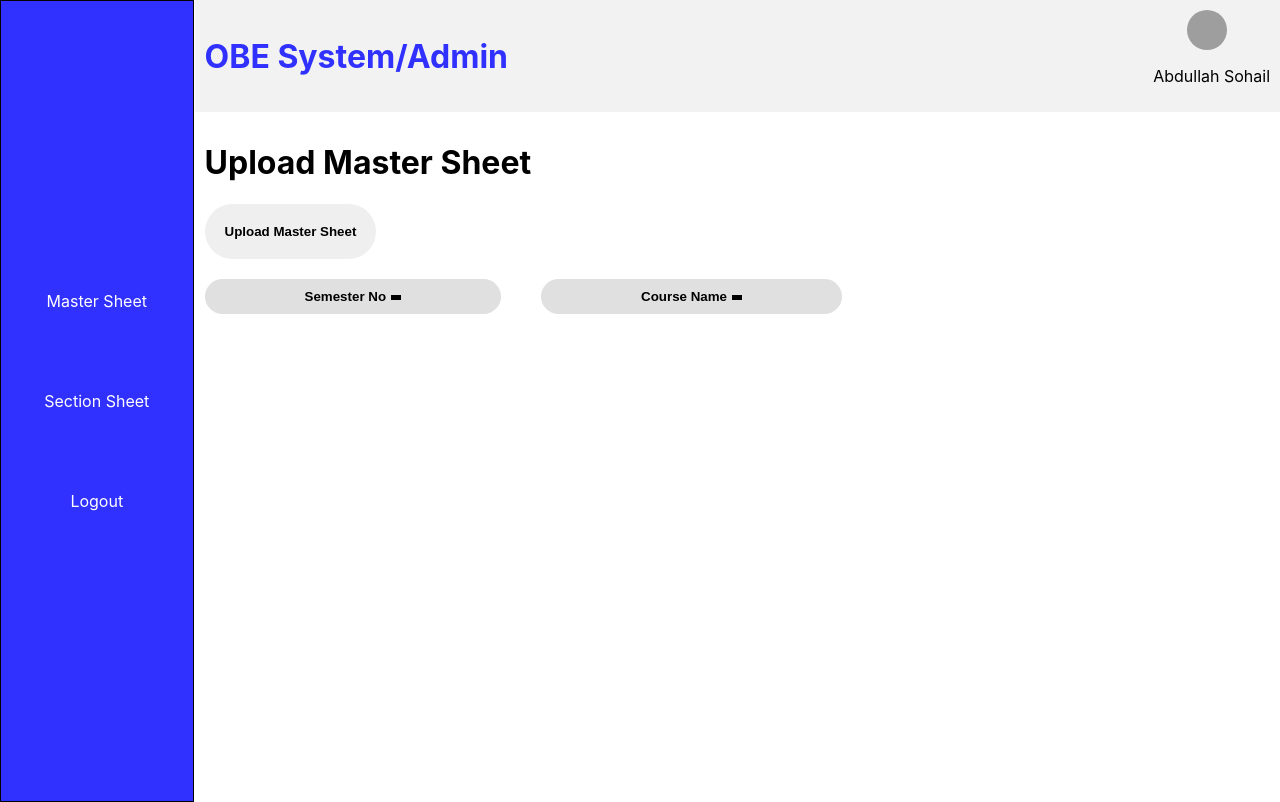
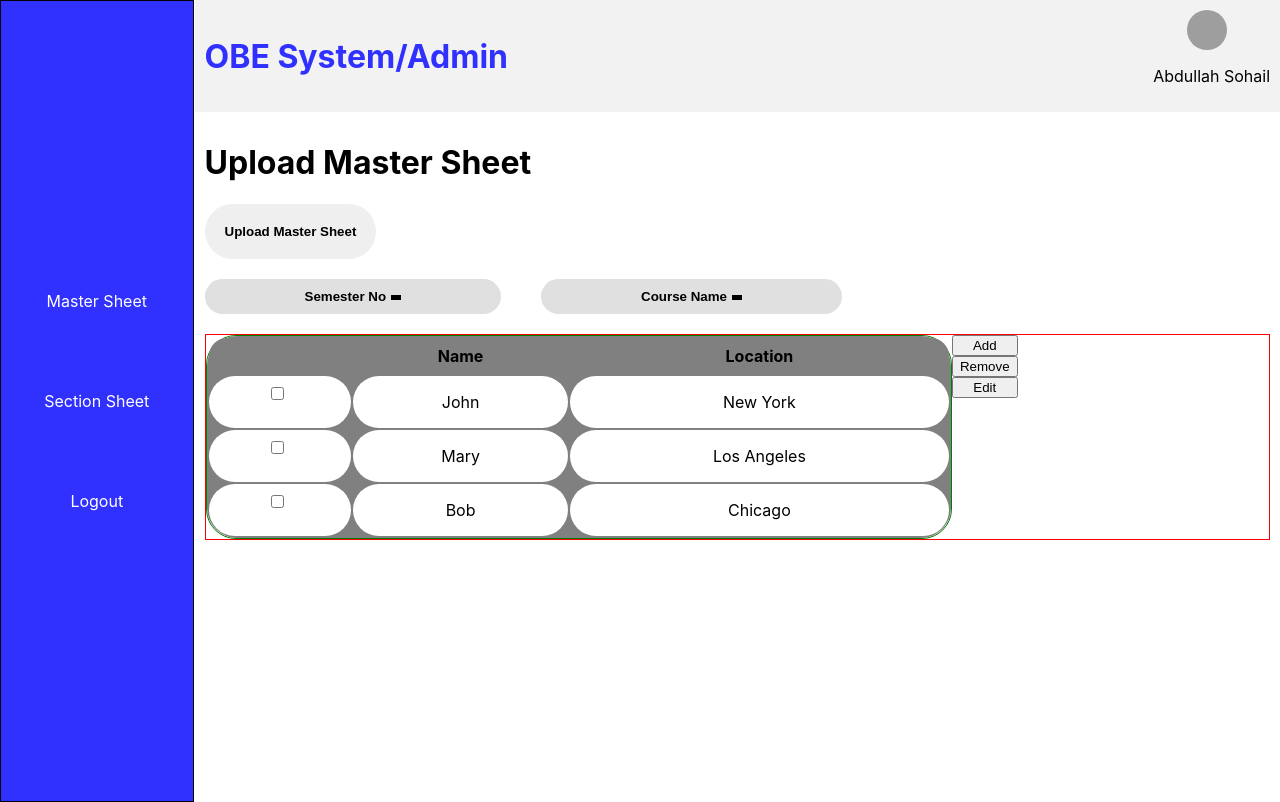
Before and after one commit to rattlesnakexd/intelligentOBE-System, a React (Create React App) app: page / in a window 1280 px wide. Built offline with nearby package versions, Linux system fonts and the light colour scheme; grey boxes are pictures that could not be loaded.

Commit message:
Table added

```diff
--- a/src/AdminHome/AdminHome.css
+++ b/src/AdminHome/AdminHome.css
@@ -36,4 +36,17 @@
 .table{
     flex-direction: row;
     display: flex;
+    margin-top: 20px;
+    border: 1px solid red;
 }
+
+.table-data{
+    border: 1px solid green;
+    width: 70%;
+    border-radius: 30px ;
+}
+
+.table-actions{
+    flex-direction: column;
+    display: flex;
+}
--- a/src/AdminHome/AdminHome.js
+++ b/src/AdminHome/AdminHome.js
@@ -4,6 +4,7 @@ import TopBar from "../topbar/topbar";
 import Button from "../button/button";
 import DropdownMenu from "../dropDown Menu/dropDown";
 import './AdminHome.css'
+import Table from "../table/table";
 
 function AdminHome(){
 
@@ -13,6 +14,12 @@ function AdminHome(){
         { id: 3, label: 'Logout', url: '/logout' },
       ];
     const topbarName = 'Admin';
+    const columns = ["Name", "Location"];
+    const data = [
+      { Name: "John", Location: "New York" },
+      { Name: "Mary",  Location: "Los Angeles" },
+      { Name: "Bob", Location: "Chicago" },
+    ];
 
     return(
         <div className="admin-home-container">
@@ -33,8 +40,13 @@ function AdminHome(){
             </div>
             <div className="table">
                 <div className="table-data">
+                    <Table columns={columns} data={data}></Table>
 
-
+                </div>
+                <div className="table-actions">
+                    <button>Add</button>
+                    <button>Remove</button>
+                    <button>Edit</button>
                 </div>
             </div>
 
--- /dev/null
+++ b/src/table/table.css
@@ -0,0 +1,27 @@
+table {
+    width: 100%;
+    border-radius: 30px;
+    background-color: grey ;
+  }
+
+  table th,
+  table td {
+    padding: 8px;
+    text-align: center;
+  }
+
+  table th {
+    background-color: gray;
+    border-radius: 30px;
+
+  }
+
+  table td {
+    background-color: white;
+    border-radius: 30px;
+
+  }
+
+  table td input[type="checkbox"] {
+    margin-right: 8px;
+  }
--- /dev/null
+++ b/src/table/table.js
@@ -0,0 +1,31 @@
+import React from "react";
+import "./table.css"
+
+function Table({ columns, data }) {
+  return (
+    <table>
+      <thead>
+        <tr>
+          <th></th>
+          {columns.map((column, index) => (
+            <th key={index}>{column}</th>
+          ))}
+        </tr>
+      </thead>
+      <tbody>
+        {data.map((row, index) => (
+          <tr key={index}>
+            <td>
+              <input type="checkbox" />
+            </td>
+            {columns.map((column, index) => (
+              <td key={index}>{row[column]}</td>
+            ))}
+          </tr>
+        ))}
+      </tbody>
+    </table>
+  );
+}
+
+export default Table;
```
